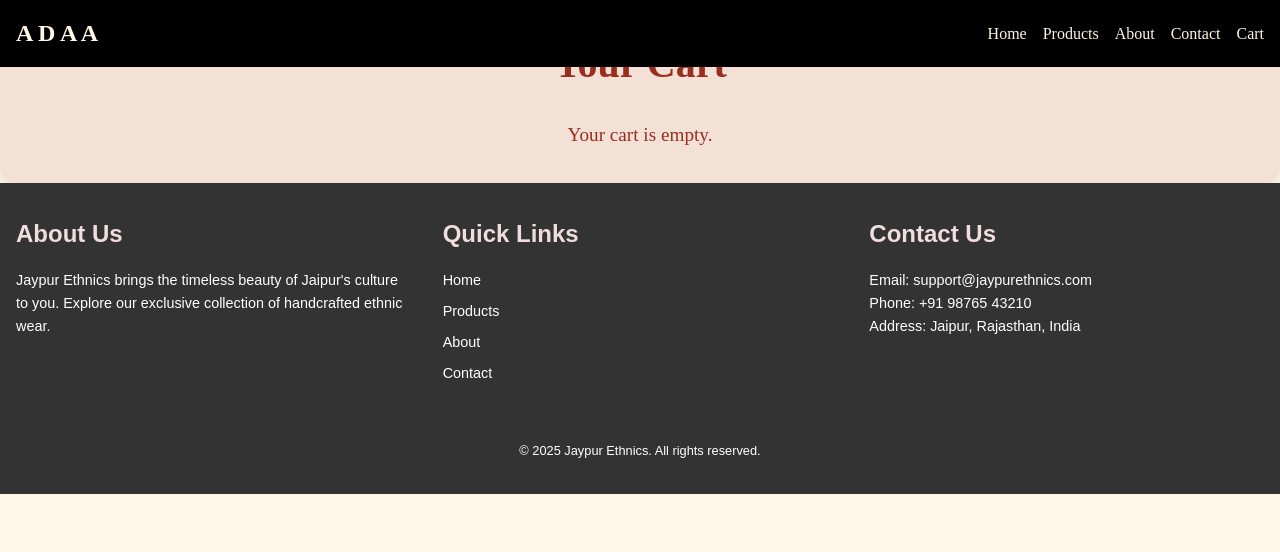
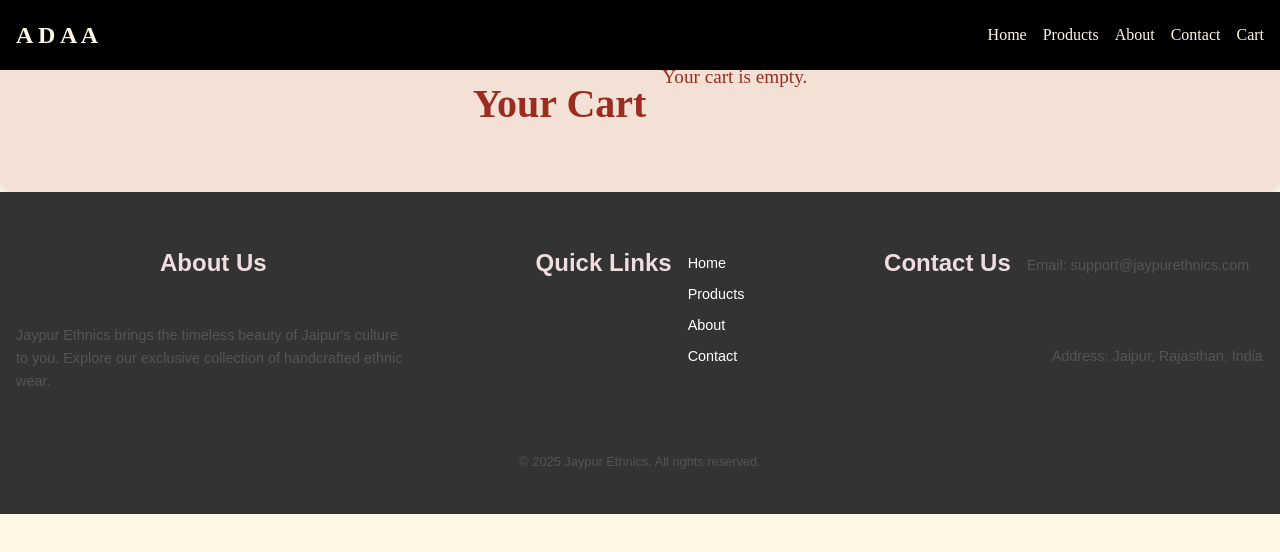
Before and after one commit to dhairyadev26/addajaipur, a React (Create React App) app in the folder frontend/: page /cart in a window 1280 px wide. Shown: the top 552 px of the page. Built offline with nearby package versions, Linux system fonts and the light colour scheme.

Commit message:
navbar
navbar

```diff
--- a/frontend/src/components/navbar.jsx
+++ b/frontend/src/components/navbar.jsx
@@ -12,7 +12,7 @@
   display: flex;
   justify-content: space-between;
   align-items: center;
-  padding: ${(props) => (props.scrolled ? "0.5rem 1.5rem" : "0.9rem 1rem")};
+  padding: ${(props) => (props.scrolled ? "0.5rem 1.5rem" : "1rem 1rem")};
   background-color: ${(props) => (props.scrolled ? "#fff8e7" : "#000000")};
   color: ${(props) => (props.scrolled ? "#000000" : "#fff8e7")};
   border-radius: ${(props) => (props.scrolled ? "70px" : "0")};
--- a/frontend/src/pages/Home.jsx
+++ b/frontend/src/pages/Home.jsx
@@ -1,17 +1,8 @@
 import React from "react";
 import styled from "styled-components";
-import girl from "../assets/girl1.png"; // Adjust the path based on your folder structure
+import girl1 from "../assets/girl1.png"; // Adjust the path based on your folder structure
 
-const colorAnimation = `
-  @keyframes backgroundColorChange {
-    0% { background-color: #f39c12; } /* Color 1 */
-    20% { background-color: #3498db; } /* Color 2 */
-    40% { background-color: #e74c3c; } /* Color 3 */
-    60% { background-color: #9b59b6; } /* Color 4 */
-    80% { background-color: #2ecc71; } /* Color 5 */
-    100% { background-color: #f39c12; } /* Back to Color 1 */
-  }
-`;
+
 const HomeWrapper = styled.div`
   height: 200vh; /* Full viewport height */
   display: flex;
@@ -19,14 +10,19 @@
   align-items: center;
   position: relative; /* To position the overlay */
   background-repeat: no-repeat;
-  background-image: url(${girl}); left center / cover no-repeat; /* Add image */
+  background-image: url("girl.png") left center / cover no-repeat; /* Add image */
+  /* Optional: Adjust the image size to prevent zooming in too much */
   background-attachment: fixed;
-  background-size: contain; /* Adjust image size to fit within the container */
-  background-position:5%; /* Center horizontally, add padding at top */
+`;
 
-  animation: backgroundColorChange 20s infinite; /* Continuous color change */
-  ${colorAnimation}
-
+const Overlay = styled.div`
+  position: absolute;
+  top: 0;
+  left: 0;
+  right: 0;
+  bottom: 0;
+  background: rgba(201, 169, 134, 0.98); /* Semi-transparent overlay color */
+  z-index: 1; /* Ensure the overlay is above the background */
 `;
 
 const HomeContent = styled.div`
@@ -36,6 +32,7 @@
   font-size: 3.5rem;
   z-index: 2; /* Make sure text is on top of the overlay */
   padding: 20px;
+  background:transparent; /* Optional: semi-transparent background for text */
   border-radius: 8px;
   position: relative;
   left: -100px; /* Move the text 20px to the left */
@@ -44,6 +41,7 @@
     font-size: 10rem; /* Significantly larger font size for "ADAA" */
 
   }
+
   h6 {
     font-size: 2.9rem; /* Smaller font size for "Introducing" */
     position: relative;
@@ -59,12 +57,13 @@
 
   h4 {
     font-size: 2.6rem; /* Smaller font size for "where design tells a story" */
-
+    margin:-40px;
 `;
 
 const Home = () => {
   return (
     <HomeWrapper>
+      <Overlay /> {/* Overlay component */}
       <HomeContent>
         <h6>I n t r o d u c i n g</h6>
         <h1>A D A A</h1>
--- a/frontend/src/styles/Products.css
+++ b/frontend/src/styles/Products.css
@@ -1,96 +1,86 @@
-/* General Page Styling */
-.products-page {
-  padding: 20px;
+/* Global styles for body */
+body {
   font-family: Arial, sans-serif;
   background-color: #f9f9f9;
+  color: #333;
+  margin: 0;
+  padding: 0;
 }
 
-.products-title {
+/* Container for products */
+h2 {
   text-align: center;
+  color: #333;
+  margin-top: 20px;
   font-size: 2rem;
-  margin: 20px 0;
-  color: #333;
 }
 
-/* Section Styles */
-.kurtis-section {
-  background-color: #ffe4e6; /* Light Pink */
-  padding: 20px;
-  margin-bottom: 20px;
-  border-radius: 8px;
+h3 {
+  font-size: 1.5rem;
+  color: #5f6368;
+  text-align: center;
+  margin-bottom: 10px;
 }
 
-.frocks-section {
-  background-color: #fff8e1; /* Light Yellow */
-  padding: 20px;
-  margin-bottom: 20px;
-  border-radius: 8px;
+/* Flexbox container for product cards */
+div > div {
+  display: flex;
+  flex-wrap: wrap;
+  justify-content: center;
+  gap: 1rem;
+  margin-top: 20px;
 }
 
-.saris-section {
-  background-color: #ffe8e8; /* Light Red */
-  padding: 20px;
-  margin-bottom: 20px;
+/* Product card styles */
+div > div > div {
+  background-color: #fff;
+  border: 1px solid #e0e0e0;
   border-radius: 8px;
+  box-shadow: 0 2px 5px rgba(0, 0, 0, 0.1);
+  width: 200px;
+  text-align: center;
+  padding: 15px;
+  transition: transform 0.3s ease-in-out;
 }
 
-/* Grid and Card Styling */
-.product-grid {
-  display: grid;
-  grid-template-columns: repeat(auto-fill, minmax(200px, 1fr));
-  gap: 20px;
+div > div > div:hover {
+  transform: translateY(-5px);
 }
 
-.product-card {
-  background-color: white;
-  border: 1px solid #ddd;
-  border-radius: 8px;
-  padding: 15px;
-  text-align: center;
-  box-shadow: 0 2px 5px rgba(0, 0, 0, 0.1);
-}
-
-.product-image {
+img {
   width: 100%;
   height: auto;
   border-radius: 5px;
+  object-fit: cover;
 }
 
-.product-name {
-  font-size: 1.2rem;
+p {
+  color: #555;
   margin: 10px 0;
-  color: #555;
 }
 
-.product-price {
+button {
+  background-color: #4CAF50;
+  color: white;
+  padding: 10px 15px;
+  border: none;
+  border-radius: 5px;
+  cursor: pointer;
   font-size: 1rem;
-  color: #777;
+  transition: background-color 0.3s;
 }
 
-/* Button Styling */
-.details-button {
-  padding: 10px 20px;
-  font-size: 0.9rem;
-  border: none;
-  border-radius: 4px;
-  cursor: pointer;
-  color: white;
-  margin-top: 10px;
+button:hover {
+  background-color: #45a049;
 }
 
-/* Button Colors */
-.kurtis-button {
-  background-color: #ff8fa3; /* Darker Pink */
+a {
+  text-decoration: none;
 }
 
-.frocks-button {
-  background-color: #ffd54f; /* Darker Yellow */
+/* Styling for prices */
+p:nth-of-type(2) {
+  font-weight: bold;
+  color: #333;
+  margin-bottom: 15px;
 }
-
-.saris-button {
-  background-color: #ff6f61; /* Darker Red */
-}
-
-.details-button:hover {
-  opacity: 0.9;
-}
```
